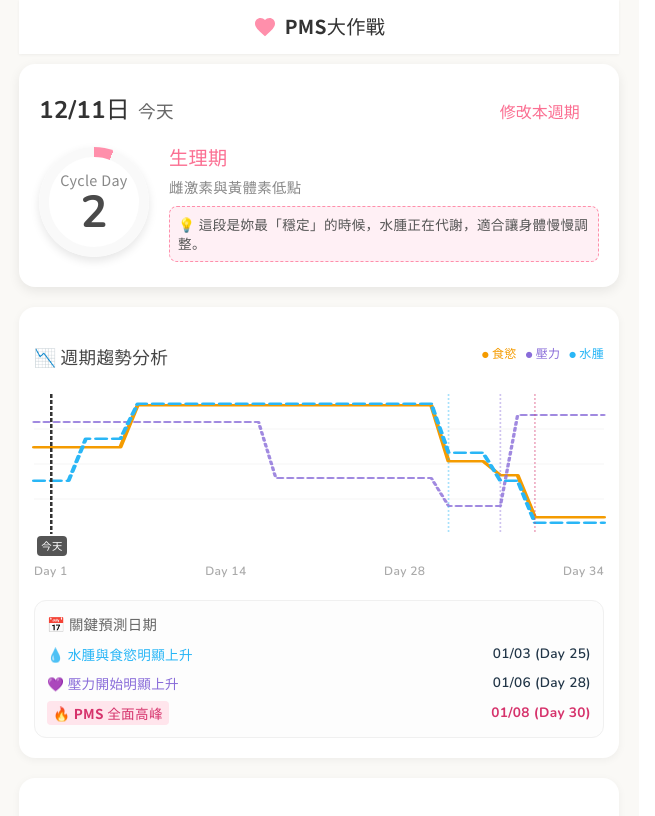
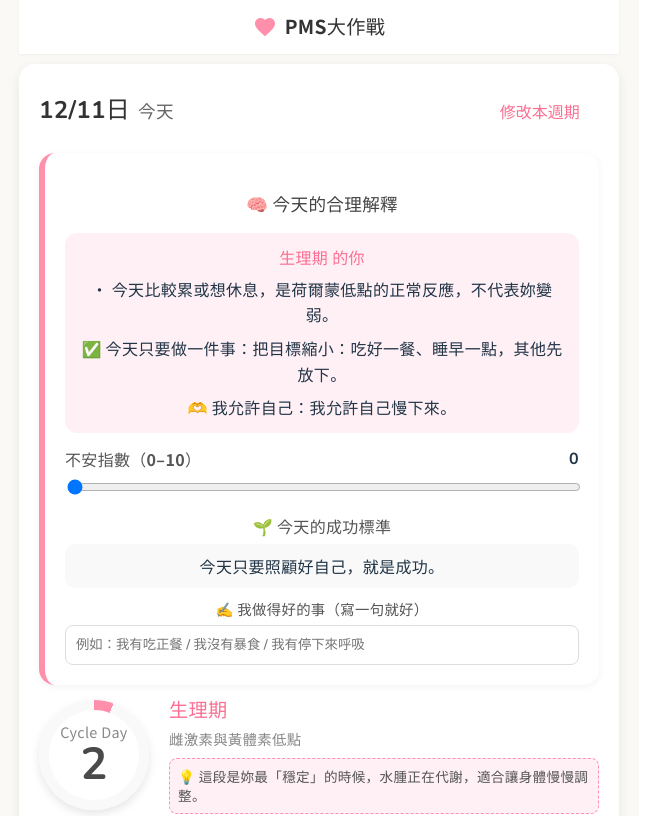
Before and after one commit to phoebehaungs/phoebe-cycle-tracker, a React (Vite) app: page / in a window 1280 px wide. Shown: the top 816 px of the page, without its empty margins (1-656 px from the left). Built offline with nearby package versions, Linux system fonts and the light colour scheme.

Commit message:
Update App.tsx

```diff
--- a/src/App.tsx
+++ b/src/App.tsx
@@ -44,6 +44,22 @@
   record: SymptomRecord | undefined;
 }
 
+type PhaseKey = 'period' | 'follicular' | 'ovulation' | 'luteal' | 'pms';
+
+interface PhaseSupport {
+  key: PhaseKey;
+  explanation: string;   // 今天的合理解釋
+  todayFocus: string;    // 今天只要做這件事
+  permission: string;    // 我允許自己
+  successRule: string;   // 今日成功標準（兩套成功標準核心）
+}
+
+interface MentalRecord {
+  date: string;          // YYYY-MM-DD
+  anxiety: number;       // 0–10 不安指數
+  win: string;           // 我做得好的事（超短一句）
+}
+
 // --- 2. Initial Data & Rules ---
 
 const INITIAL_HISTORY: CycleRecord[] = [
@@ -53,6 +69,7 @@
 
 const LOCAL_STORAGE_KEY = 'phoebeCycleHistory';
 const SYMPTOM_STORAGE_KEY = 'phoebeSymptomRecords';
+const MENTAL_STORAGE_KEY = 'phoebeMentalRecords';
 
 const PHASE_RULES: PhaseDefinition[] = [
   {
@@ -128,6 +145,53 @@
   body: ['無水腫', '微水腫', '水腫明顯'],
   sleep: ['良好', '普通', '睡不好'],
 };
+const PHASE_SUPPORT: Record<PhaseKey, PhaseSupport> = {
+  period: {
+    key: 'period',
+    explanation: '今天比較累或想休息，是荷爾蒙低點的正常反應，不代表妳變弱。',
+    todayFocus: '把目標縮小：吃好一餐、睡早一點，其他先放下。',
+    permission: '我允許自己慢下來。',
+    successRule: '今天只要照顧好自己，就是成功。'
+  },
+  follicular: {
+    key: 'follicular',
+    explanation: '今天比較有掌控感，是雌激素上升帶來的自然狀態。',
+    todayFocus: '只做一個小習慣：例如 10 分鐘伸展或備一份安全點心。',
+    permission: '我不用一次做到全部。',
+    successRule: '願意開始、願意維持，就算成功。'
+  },
+  ovulation: {
+    key: 'ovulation',
+    explanation: '今天的波動（悶、腫、敏感）更像荷爾蒙轉換期的反應。',
+    todayFocus: '多喝水 + 不做體重評分，把注意力放回身體感受。',
+    permission: '我允許身體有變化。',
+    successRule: '沒有對自己生氣，就是成功。'
+  },
+  luteal: {
+    key: 'luteal',
+    explanation: '今天更敏感、較疲倦，不是意志力問題，是黃體素影響。',
+    todayFocus: '提前準備安全感：把點心、熱茶、熱敷先放到位。',
+    permission: '我不用撐住一切。',
+    successRule: '穩住節奏、沒有用責備逼自己，就是成功。'
+  },
+  pms: {
+    key: 'pms',
+    explanation: '今天的不安會被放大，是荷爾蒙造成的放大鏡，不代表妳失控。',
+    todayFocus: '先穩住情緒再談飲食：喝水/熱敷/洗澡，先做一件事。',
+    permission: '我允許今天只求不崩潰。',
+    successRule: '沒有失控，就是極大的成功。'
+  }
+};
+
+// 你的 PhaseDefinition.name -> PhaseKey 對應
+const phaseNameToKey = (name: string): PhaseKey => {
+  if (name.includes('生理期')) return 'period';
+  if (name.includes('濾泡期')) return 'follicular';
+  if (name.includes('排卵期')) return 'ovulation';
+  if (name.includes('黃體期')) return 'luteal';
+  return 'pms'; // PMS 高峰 或其他落在最後段
+};
+
 
 // --- 3. Helpers ---
 
@@ -255,6 +319,40 @@
     return Array.isArray(parsed) ? parsed.filter(x => x && isValidYMD(x.date)) : [];
   });
 
+const [mentalRecords, setMentalRecords] = useState<MentalRecord[]>(() => {
+  const stored = localStorage.getItem(MENTAL_STORAGE_KEY);
+  const parsed = safeJsonParse<MentalRecord[]>(stored, []);
+  return Array.isArray(parsed)
+    ? parsed.filter(x => x && isValidYMD(x.date) && typeof x.anxiety === 'number')
+    : [];
+});
+
+useEffect(() => {
+  localStorage.setItem(MENTAL_STORAGE_KEY, JSON.stringify(mentalRecords));
+}, [mentalRecords]);
+
+const getMentalForDate = useCallback(
+  (dateStr: string): MentalRecord => {
+    const found = mentalRecords.find(r => r.date === dateStr);
+    return found ?? { date: dateStr, anxiety: 0, win: '' };
+  },
+  [mentalRecords]
+);
+
+const upsertMentalForDate = useCallback(
+  (next: MentalRecord) => {
+    setMentalRecords(prev => {
+      const idx = prev.findIndex(r => r.date === next.date);
+      const copy = [...prev];
+      if (idx >= 0) copy[idx] = next;
+      else copy.push(next);
+      return copy;
+    });
+  },
+  []
+);
+
+
   useEffect(() => {
     localStorage.setItem(LOCAL_STORAGE_KEY, JSON.stringify(history));
   }, [history]);
@@ -301,6 +399,12 @@
     const last = currentRules[currentRules.length - 1];
     return daysPassed > last.endDay ? last : found ?? last;
   }, [daysPassed, currentRules]);
+
+      const phaseKey = useMemo(() => phaseNameToKey(currentPhase.name), [currentPhase.name]);
+      const support = useMemo(() => PHASE_SUPPORT[phaseKey], [phaseKey]);
+      const todayMental = useMemo(() => getMentalForDate(todayStr), [getMentalForDate, todayStr]);
+      const showStabilize = todayMental.anxiety >= 7;
+
 
   const nextPeriodDate = useMemo(() => addDays(lastStartDate, averageCycleLength), [lastStartDate, averageCycleLength]);
   const nextPMSDate = useMemo(() => addDays(nextPeriodDate, -7), [nextPeriodDate]);
@@ -561,6 +665,70 @@
             修改本週期
           </button>
         </div>
+{/* 💛 情緒支援卡 */}
+<div style={{ ...cardStyle, marginTop: '20px', borderLeft: `6px solid ${currentPhase.color}` }}>
+  <h3 style={{ ...cardTitleStyle, borderBottom: 'none', marginBottom: 8 }}>
+    🧠 今天的合理解釋
+  </h3>
+
+  <div style={{ background: currentPhase.lightColor, padding: 12, borderRadius: 12, lineHeight: 1.6 }}>
+    <div style={{ fontWeight: 'bold', color: currentPhase.accent, marginBottom: 6 }}>
+      {currentPhase.name} 的你
+    </div>
+    <div>• {support.explanation}</div>
+    <div style={{ marginTop: 8 }}>✅ 今天只要做一件事：{support.todayFocus}</div>
+    <div style={{ marginTop: 8 }}>🫶 我允許自己：{support.permission}</div>
+  </div>
+
+  {/* 不安指數 */}
+  <div style={{ marginTop: 14 }}>
+    <div style={{ display: 'flex', justifyContent: 'space-between', alignItems: 'center' }}>
+      <div style={{ fontWeight: 'bold', color: '#555' }}>不安指數（0–10）</div>
+      <div style={{ fontFamily: 'Nunito, sans-serif', fontWeight: 'bold' }}>{todayMental.anxiety}</div>
+    </div>
+
+    <input
+      type="range"
+      min={0}
+      max={10}
+      value={todayMental.anxiety}
+      onChange={e =>
+        upsertMentalForDate({ ...todayMental, anxiety: Number(e.target.value) })
+      }
+      style={{ width: '100%', marginTop: 8 }}
+    />
+
+    {showStabilize && (
+      <div style={{ marginTop: 12, padding: 12, borderRadius: 12, border: `2px solid ${currentPhase.accent}` }}>
+        <div style={{ fontWeight: 'bold', marginBottom: 8 }}>🫂 穩住我（現在先不用解決全部）</div>
+        <ol style={{ margin: 0, paddingLeft: 18, lineHeight: 1.6 }}>
+          <li>我現在的狀態是：{support.explanation}</li>
+          <li>我現在只要做一件事：{support.todayFocus}</li>
+          <li>我對自己說：{support.permission}</li>
+        </ol>
+      </div>
+    )}
+  </div>
+
+  {/* 兩套成功標準 + 我做得好的事 */}
+  <div style={{ marginTop: 14 }}>
+    <div style={{ fontWeight: 'bold', color: '#555', marginBottom: 6 }}>🌱 今天的成功標準</div>
+    <div style={{ background: '#f9f9f9', padding: 10, borderRadius: 10 }}>{support.successRule}</div>
+
+    <div style={{ marginTop: 10 }}>
+      <label style={{ display: 'block', fontSize: '0.9rem', color: '#555', marginBottom: 6 }}>
+        ✍️ 我做得好的事（寫一句就好）
+      </label>
+      <input
+        value={todayMental.win}
+        onChange={e => upsertMentalForDate({ ...todayMental, win: e.target.value })}
+        placeholder="例如：我有吃正餐 / 我沒有暴食 / 我有停下來呼吸"
+        style={inputStyle}
+      />
+    </div>
+  </div>
+</div>
+
 
         <div style={circularChartContainerStyle}>
           <div style={{ ...circularChartStyle, background: `conic-gradient(${currentPhase.color} ${progressPercent}%, #f9f9f9 ${progressPercent}%)` }}>
```
